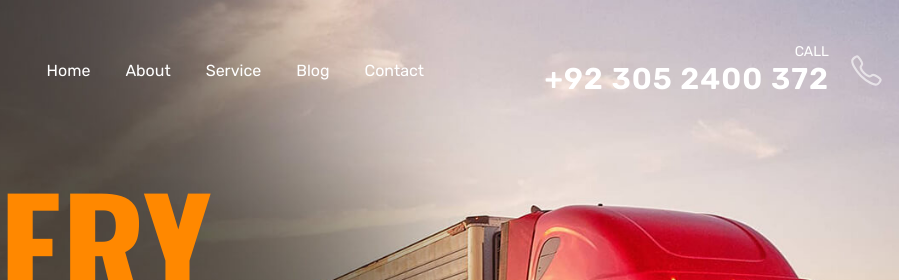
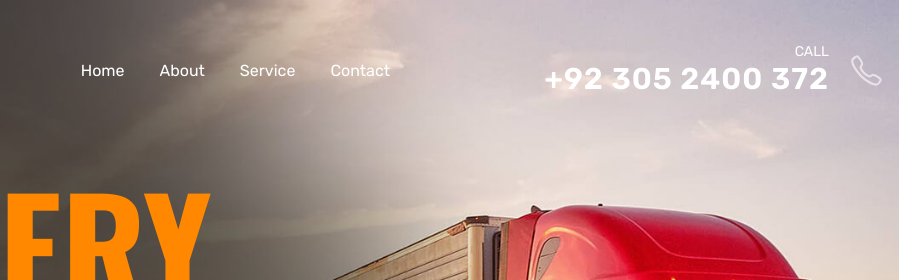
Before and after one commit to AlishanMirza/AlishanMirza.github.io, a plain HTML site: page index.html in a window 1280 px wide. Shown: the top 280 px of the page, 381-1280 px from the left. Drawn offline with nearby package versions, Linux system fonts and the light colour scheme.

Commit message:
Update index.html

```diff
--- a/index.html
+++ b/index.html
@@ -77,14 +77,6 @@
           <li class="navbar-item">
             <a href="#service" class="navbar-link" data-nav-link>
               <span>Service</span>
-
-              <ion-icon name="chevron-forward"></ion-icon>
-            </a>
-          </li>
-
-          <li class="navbar-item">
-            <a href="#blog" class="navbar-link" data-nav-link>
-              <span>Blog</span>
 
               <ion-icon name="chevron-forward"></ion-icon>
             </a>
```
